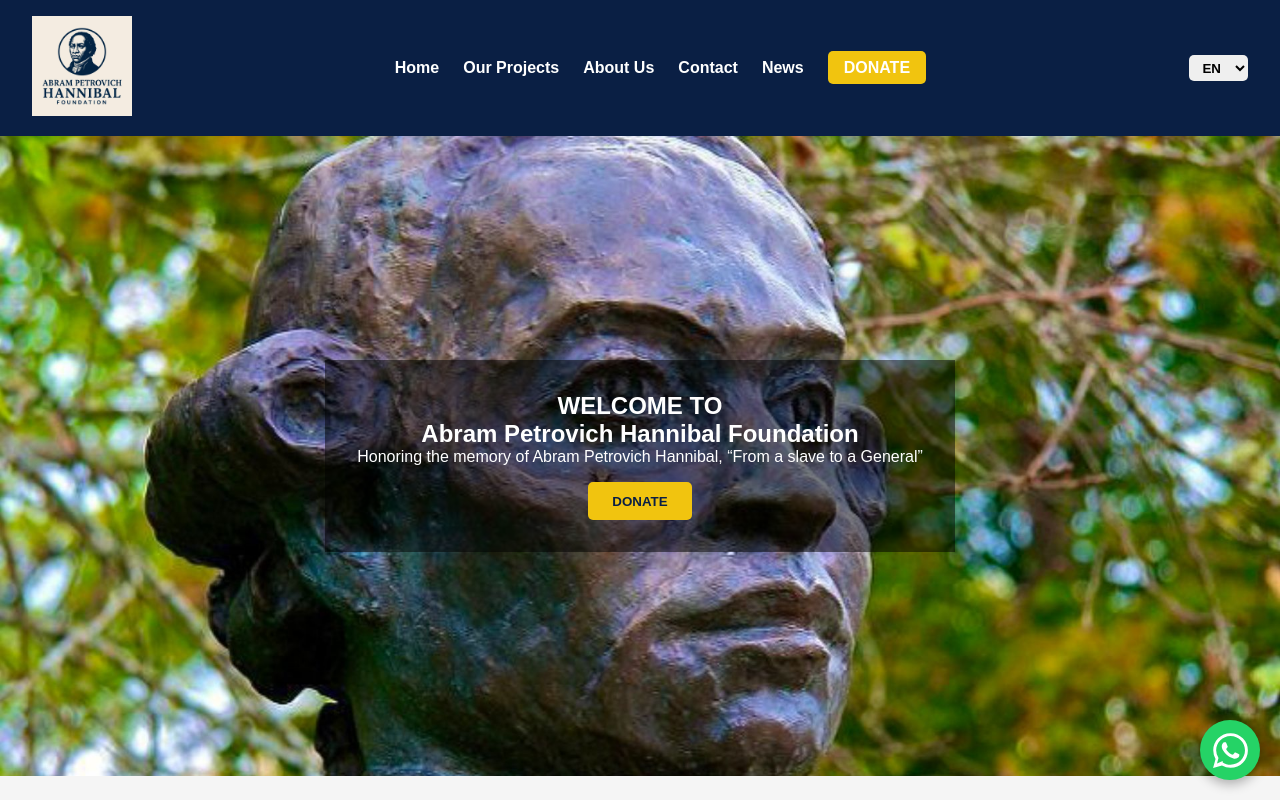
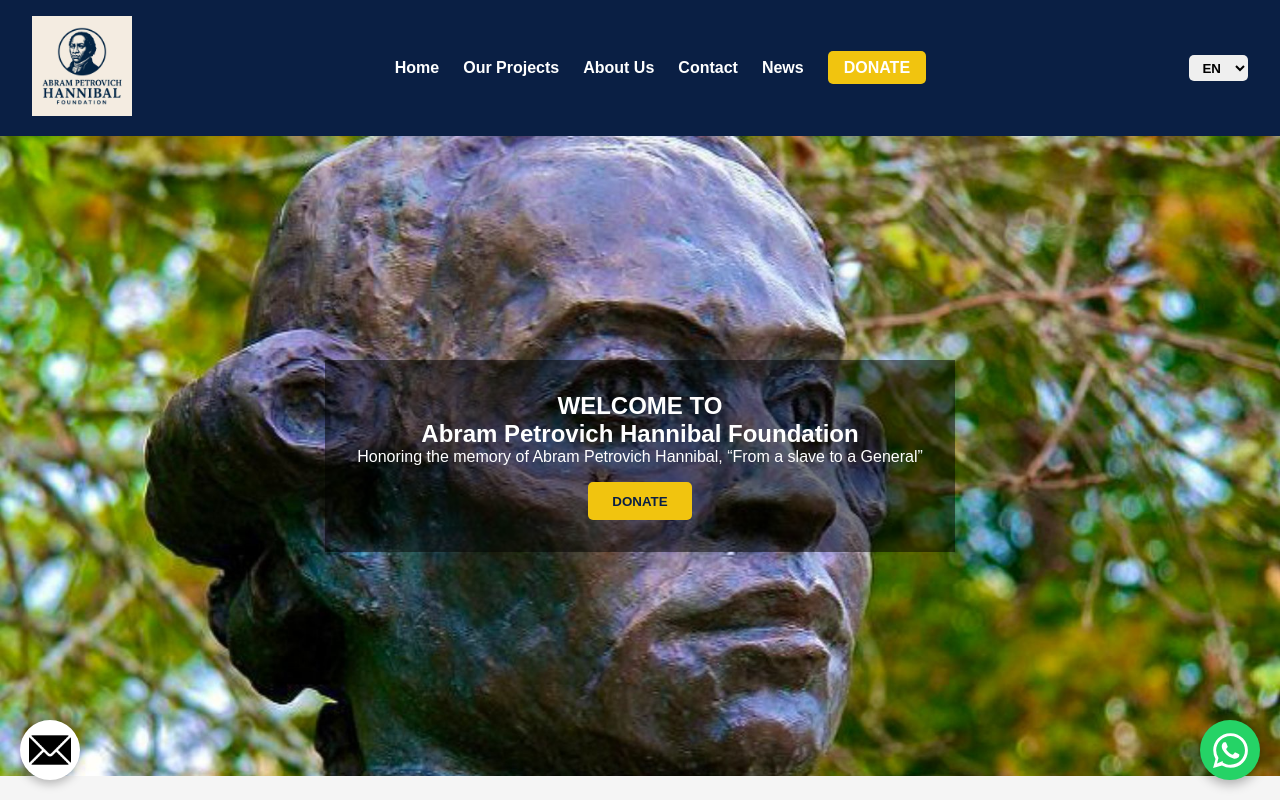
Before and after one commit to ettarhodanfritz/ngo-project, a React (Create React App) app: page / in a window 1280 px wide. Shown: the top 800 px of the page. Built offline with nearby package versions, Linux system fonts and the light colour scheme; the HTML template or start-up script is replaced by a standard one.

Commit message:
Update changes

```diff
--- a/src/App.css
+++ b/src/App.css
@@ -656,3 +656,32 @@
 .whatsapp-float:hover {
   transform: scale(1.1);
 }
+
+.floating-email {
+  position: fixed;
+  bottom: 20px; /* distance from bottom */
+  left: 20px; /* left side */
+  width: 60px; /* size of the button */
+  height: 60px;
+  z-index: 10000;
+  border-radius: 50%;
+  overflow: hidden;
+  box-shadow: 0 4px 10px rgba(0, 0, 0, 0.25);
+  background-color: white;
+  display: flex;
+  justify-content: center;
+  align-items: center;
+  cursor: pointer;
+  transition: transform 0.2s ease, box-shadow 0.2s ease;
+}
+
+.floating-email:hover {
+  transform: translateY(-5px);
+  box-shadow: 0 6px 14px rgba(0, 0, 0, 0.35);
+}
+
+.floating-email img {
+  width: 70%;
+  height: 70%;
+  object-fit: contain;
+}
--- a/src/index.js
+++ b/src/index.js
@@ -3,6 +3,7 @@
 import { RouterProvider } from "react-router-dom";
 import router from "./router";
 import WhatsAppButtonPage from "./pages/WhatsAppButtonPage";
+import FloatingEmailPage from "./pages/FloatingEmailPage";
 import "./App.css";
 
 const root = ReactDOM.createRoot(document.getElementById("root"));
@@ -10,5 +11,6 @@
   <React.StrictMode>
     <RouterProvider router={router} />
     <WhatsAppButtonPage />
+    <FloatingEmailPage />
   </React.StrictMode>
 );
--- /dev/null
+++ b/src/pages/FloatingEmailPage.jsx
@@ -0,0 +1,22 @@
+import React from "react";
+
+export default function FloatingEmail() {
+  const email = "contact@fondationaph.com"; // Replace with your email
+  const subject = "Hello!";
+  const body = "I would like to contact you.";
+
+  const href = `mailto:${email}?subject=${encodeURIComponent(
+    subject
+  )}&body=${encodeURIComponent(body)}`;
+
+  return (
+    <a
+      href={href}
+      target="_blank"
+      rel="noopener noreferrer"
+      className="floating-email"
+    >
+      <img src="/images/email-icon.png" alt="Email" />
+    </a>
+  );
+}
```
Also changed, not shown: public/images/email-icon.png (added).
